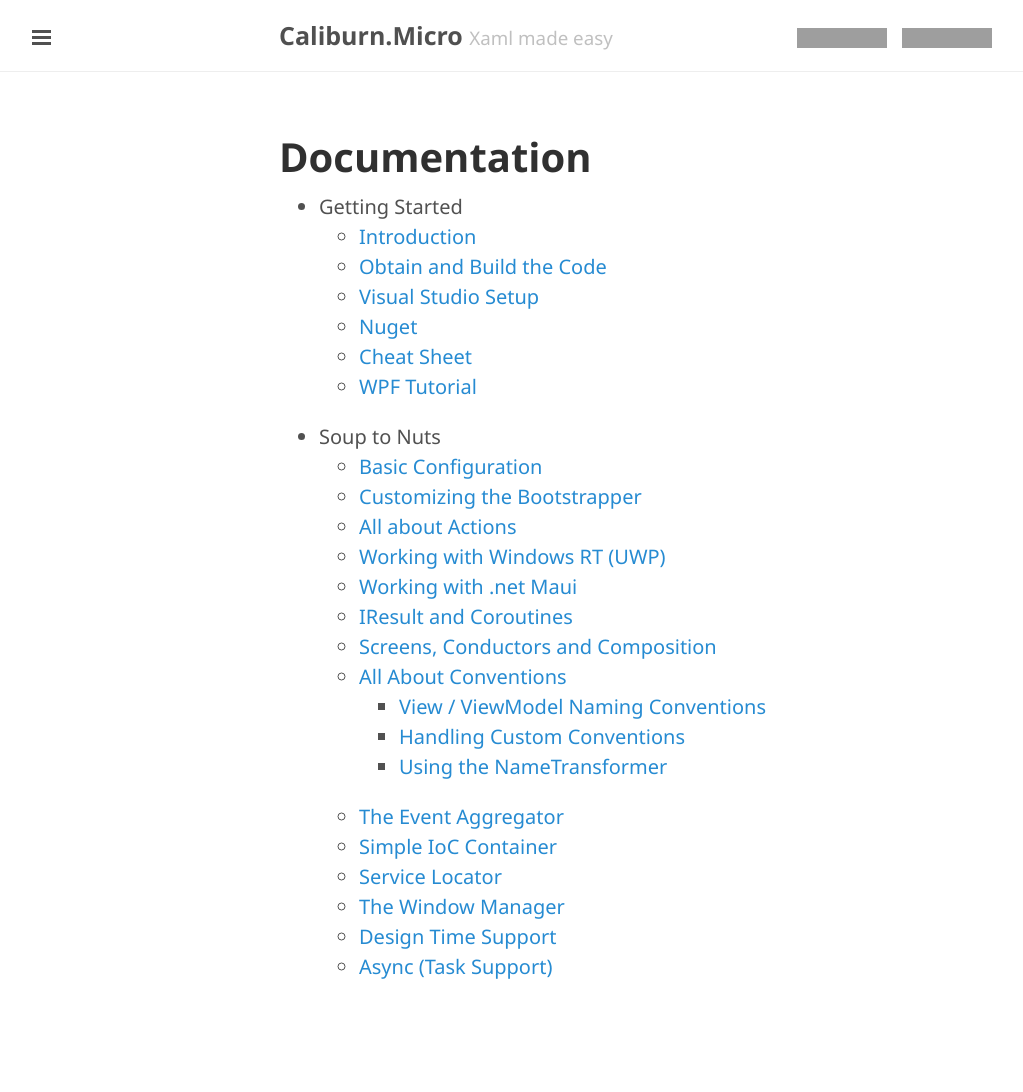
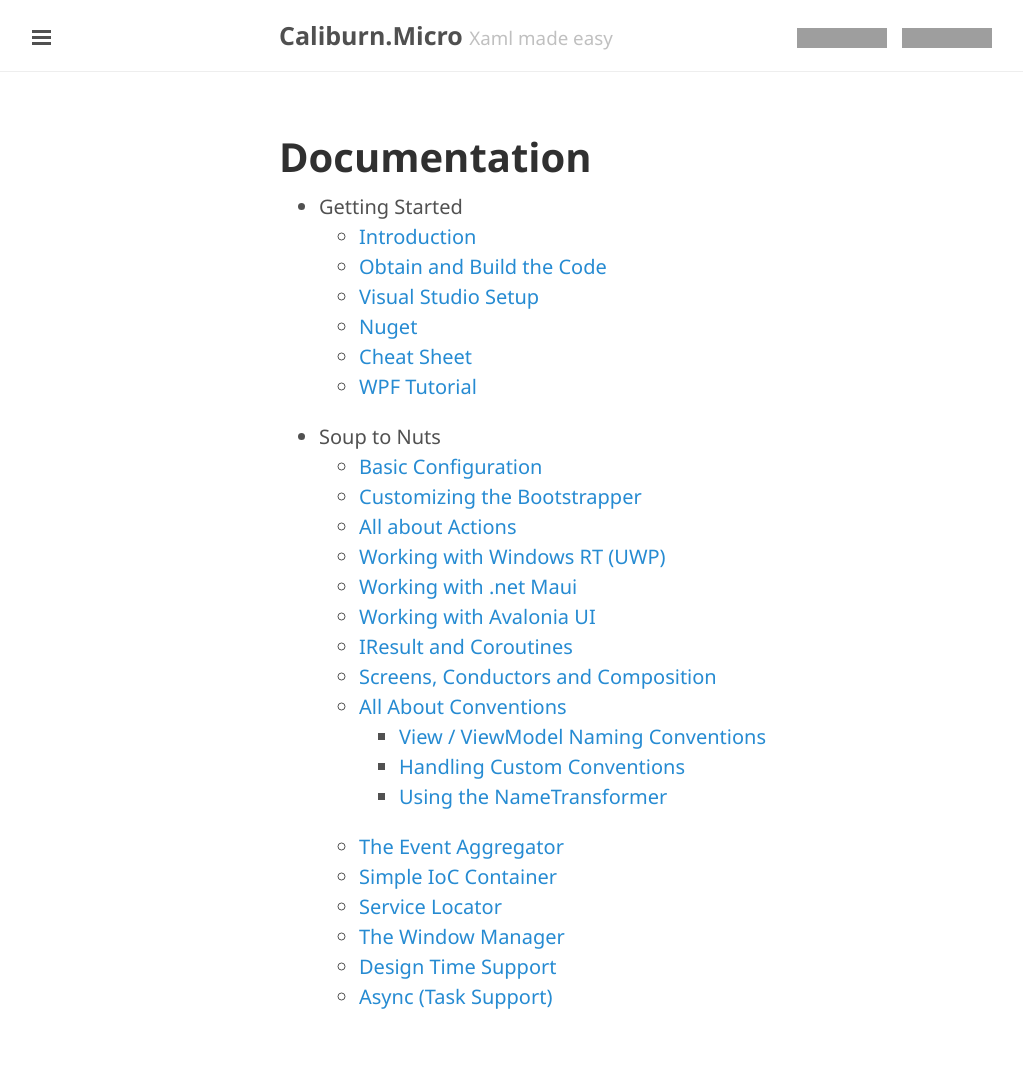
Before and after one commit to Caliburn-Micro/caliburn-micro.github.io, a Jekyll site: the page built from documentation/index.md, in a window 1280 px wide. Shown: the whole page, without its empty margins (1-1024 px from the left). Built offline with Jekyll 4.4.1, drawn with Linux system fonts in a browser that asks for light colours; before the commit the page ends 1062 px from its top, so only the background shows below that; grey boxes are pictures that could not be loaded.

Commit message:
Update index.md

```diff
--- a/documentation/index.md
+++ b/documentation/index.md
@@ -16,6 +16,7 @@
     - [All about Actions](./actions)
     - [Working with Windows RT (UWP)](./windows-runtime)
     - [Working with .net Maui](./dotnet-maui)
+    - [Working with Avalonia UI](./AvaloniaUI)
     - [IResult and Coroutines](./coroutines)
     - [Screens, Conductors and Composition](./composition)
     - [All About Conventions](./conventions)
```
